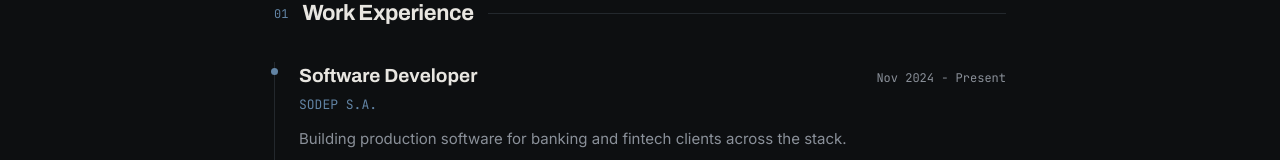
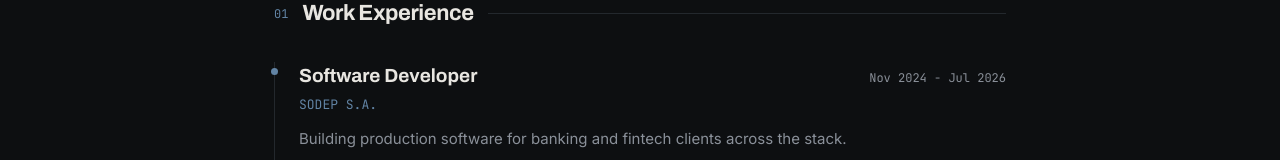
Before and after one commit to isaias-alt/lucasco.dev, a Next.js app: page / in a window 1280 px wide. Shown: the part 545-705 px from the top of the page. Built offline with nearby package versions, Linux system fonts and the light colour scheme; no server answers.

Commit message:
fix: work date

```diff
--- a/src/data/resume.ts
+++ b/src/data/resume.ts
@@ -61,7 +61,7 @@ export const resume: Resume = {
     {
       role: "Software Developer",
       company: "SODEP S.A.",
-      period: "Nov 2024 - Present",
+      period: "Nov 2024 - Jul 2026",
       intro:
         "Building production software for banking and fintech clients across the stack.",
       projects: [
```
